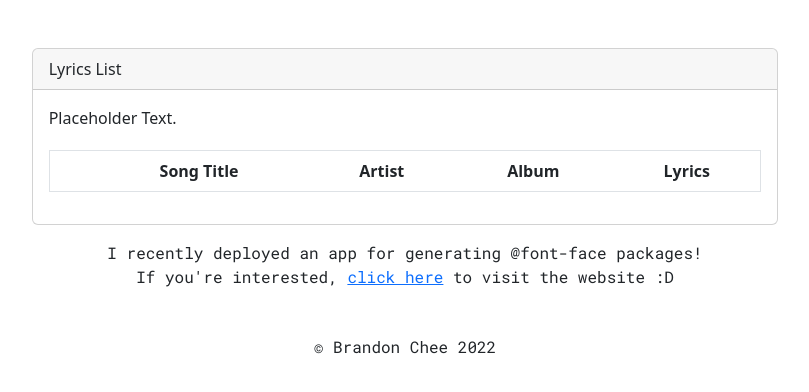
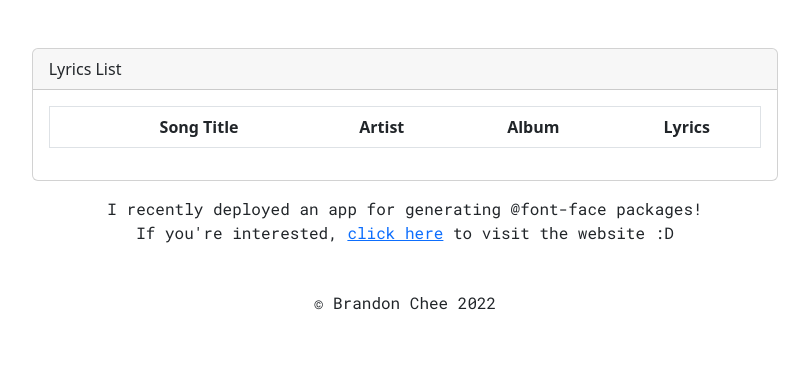
Before and after one commit to brandonch-9029/brandonchee.com, a plain HTML site: page lyrics.html in a window 1280 px wide. Shown: the whole page, without its empty margins (235-1044 px from the left). Drawn offline with nearby package versions, Linux system fonts and the light colour scheme; no server answers.

Commit message:
Update lyrics.html

```diff
--- a/lyrics.html
+++ b/lyrics.html
@@ -20,9 +20,9 @@
               Lyrics List
             </div>
 
-            <p class="mx-3 mt-3 mb-1">
+            <!-- <p class="mx-3 mt-3 mb-1">
               Placeholder Text.
-            </p>
+            </p> -->
 
             <div class="card-body">
               <div class="tab-content" id="myTabContent">
```
